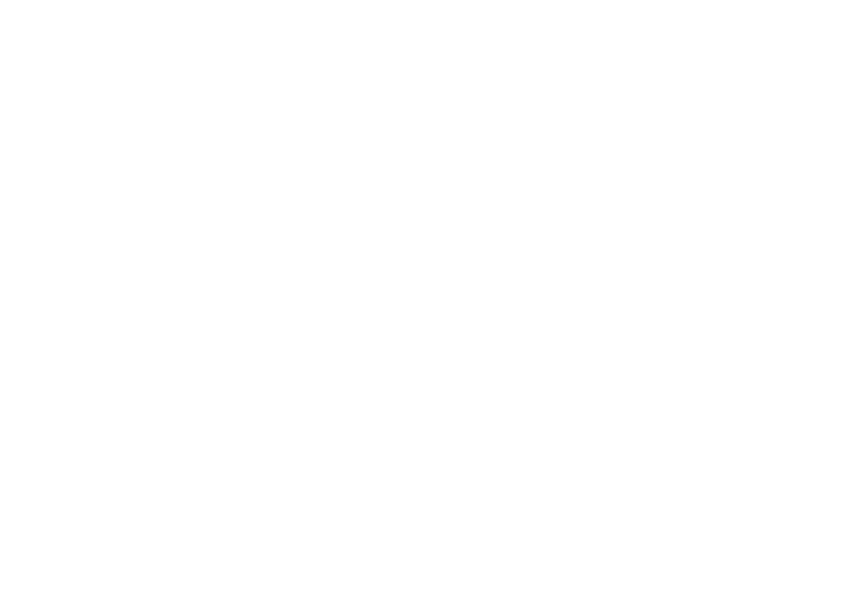
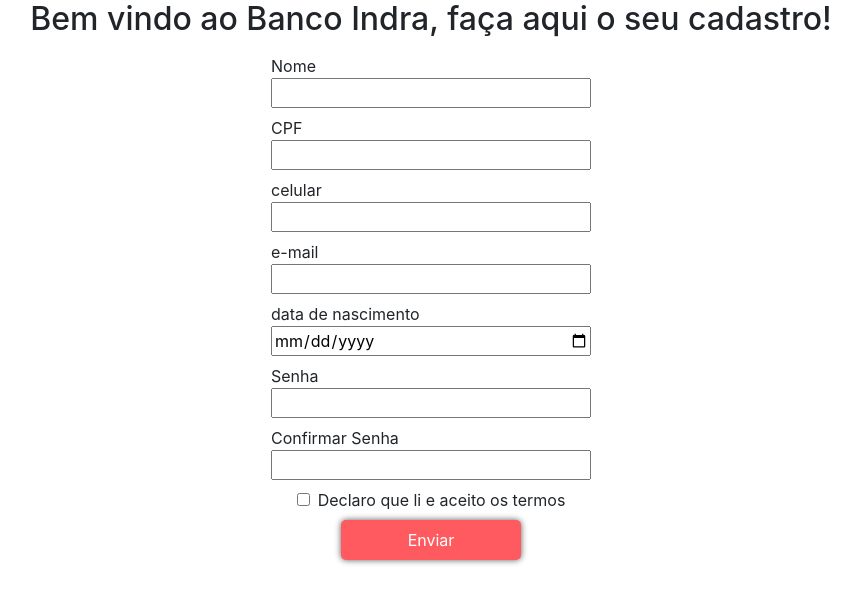
Before and after one commit to grodrigues-dev/banco-indra, an Angular app: page /cadastro in a window 1280 px wide. Before the commit this address led to /. Shown: the top 604 px of the page, without its empty margins (209-1070 px from the left). Built offline with nearby package versions, Linux system fonts and the light colour scheme.

Commit message:
adicioando formulário de cadastro

```diff
--- a/src/app/app-routing.module.ts
+++ b/src/app/app-routing.module.ts
@@ -2,9 +2,11 @@ import { NgModule } from '@angular/core';
 import { Routes, RouterModule } from '@angular/router';
 
 import { BancoIndraComponent } from './components/banco-indra/banco-indra.component';
+import { CadastroComponent } from './components/cadastro/cadastro.component';
 
 const routes: Routes = [
-  { path: '', component: BancoIndraComponent }
+  { path: '', component: BancoIndraComponent },
+  { path: 'cadastro', component: CadastroComponent },
 ];
 
 @NgModule({
--- a/src/app/app.module.ts
+++ b/src/app/app.module.ts
@@ -6,11 +6,12 @@ import { AppRoutingModule } from './app-routing.module';
 import { AppComponent } from './app.component';
 import { BancoIndraComponent } from './components/banco-indra/banco-indra.component';
 import { NgbModule } from '@ng-bootstrap/ng-bootstrap';
+import { CadastroComponent } from './components/cadastro/cadastro.component';
 
 @NgModule({
   declarations: [
     AppComponent,
-    BancoIndraComponent
+    BancoIndraComponent, CadastroComponent
   ],
   imports: [
     BrowserModule,
--- /dev/null
+++ b/src/app/components/cadastro/cadastro.component.html
@@ -0,0 +1,36 @@
+<h2 class="text-center">Bem vindo ao Banco Indra, faça aqui o seu cadastro!</h2>
+<form [formGroup]="formCadastro" class="d-flex align-items-center flex-column">
+    <div class="responsivo-form mt-2">
+        <label for="">Nome</label>
+        <input type="text" formControlName="nome" class="">
+    </div>
+    <div class="responsivo-form mt-2">
+        <label for="">CPF</label>
+        <input type="text" formControlName="cpf" class="">
+    </div>
+    <div class="responsivo-form mt-2">
+        <label for="">celular</label>
+        <input type="text" formControlName="celular" class="">
+    </div>
+    <div class="responsivo-form mt-2">
+        <label for="">e-mail</label>
+        <input type="text" formControlName="email" class="">
+    </div>
+    <div class="responsivo-form mt-2">
+        <label for="">data de nascimento</label>
+        <input type="date" formControlName="dataNascimento" class="">
+    </div>
+    <div class="responsivo-form mt-2">
+        <label for="">Senha</label>
+        <input type="text" formControlName="senha" class="">
+    </div>
+    <div class="responsivo-form mt-2">
+        <label for="">Confirmar Senha</label>
+        <input type="text" formControlName="confirmarSenha" class="">
+    </div>
+    <div class="mt-2 mb-2">
+        <input type="checkbox" formControlName="termosAceitos" class="mr-2">
+        <label for="ml-2">Declaro que li e aceito os termos</label>
+    </div>
+    <button class="btn-pri">Enviar</button>
+</form>
--- /dev/null
+++ b/src/app/components/cadastro/cadastro.component.scss
@@ -0,0 +1,12 @@
+.responsivo-form {
+    @media (min-width: 900px) {
+        width: 25%;
+    }
+    display: flex;
+    flex-direction: column;
+    width: 95%;
+}
+
+label {
+    margin: 0;
+}
--- /dev/null
+++ b/src/app/components/cadastro/cadastro.component.ts
@@ -0,0 +1,36 @@
+import { Component, OnInit } from '@angular/core';
+import { FormGroup, FormBuilder, Validators } from '@angular/forms';
+
+
+@Component({
+  selector: 'app-cadastro',
+  templateUrl: './cadastro.component.html',
+  styleUrls: ['./cadastro.component.scss']
+})
+export class CadastroComponent implements OnInit {
+
+  public formCadastro: FormGroup;
+
+  constructor(
+    private fb: FormBuilder,
+  ) { }
+
+  ngOnInit(): void {
+    this.iniciarForm();
+  }
+
+  private iniciarForm(): void {
+    this.formCadastro = this.fb.group({
+      nome: [null, Validators.required],
+      cpf: [null, Validators.required],
+      celular: [null, Validators.required],
+      email: [null, Validators.required],
+      dataNascimento: [null, Validators.required],
+      senha: [null, Validators.required],
+      confirmarSenha: [null, Validators.required],
+      termosAceitos: [null, Validators.requiredTrue],
+      receberEmail: [null],
+    })
+  }
+
+}
```
Also changed, not shown: 1 other file (tests, documents, lock files or other folders).
